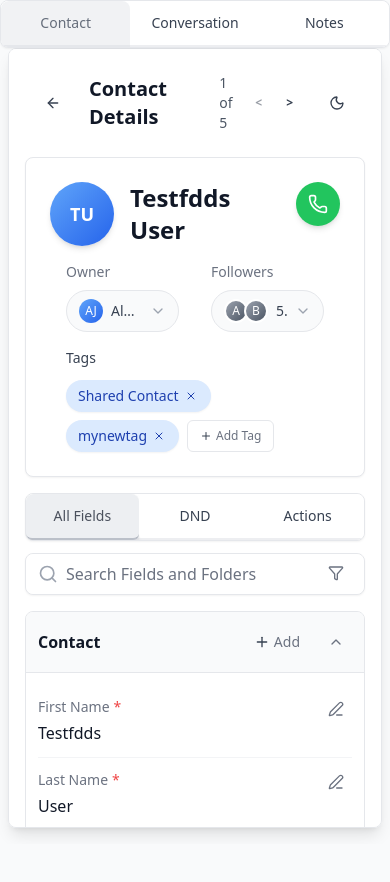
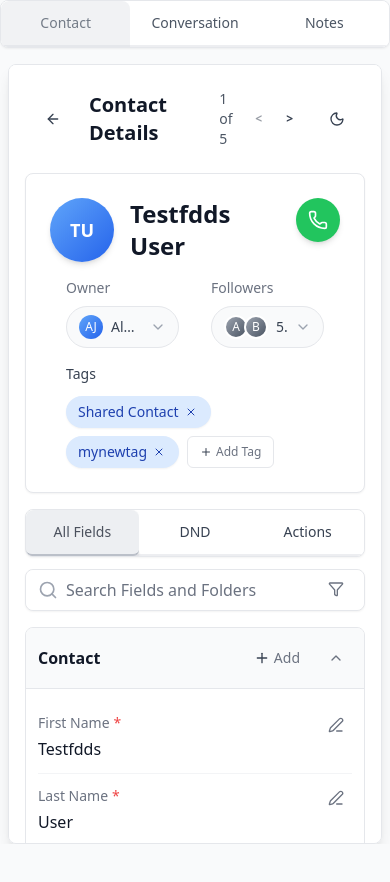
Before and after one commit to Adarsh0007/ghl-assignement, a React (Create React App) app: page / in a window 390 px wide. Shown: the top 882 px of the page. Built offline with nearby package versions, Linux system fonts and the light colour scheme.

Commit message:
UI issue fixed

```diff
--- a/src/components/ContactDetailsWithSidebar.js
+++ b/src/components/ContactDetailsWithSidebar.js
@@ -7,7 +7,6 @@ const Notes = React.lazy(() => import('./Notes.js'));
 
 // Lazy load the generic loading fallback
 const ComponentLoadingFallback = React.lazy(() => import('./globalComponents/ComponentLoadingFallback.js'));
-const CustomButton = React.lazy(() => import('./globalComponents/CustomButton.js'));
 
 // Wrapper component to ensure Conversation is always rendered
 const ConversationWrapper = ({ contactId, contactName, contactData, onToggleNotes, showNotes, isVisible }) => {
@@ -48,24 +47,17 @@ const ContactDetailsWithSidebar = () => {
   }, []);
 
   return (
-    <div className="flex flex-col lg:flex-row h-screen bg-gray-50 dark:bg-gray-900 overflow-hidden">
+    <div className="flex flex-col lg:flex-row h-screen bg-gray-50 dark:bg-gray-900">
       {/* Mobile Navigation Tabs */}
-      <div className="lg:hidden bg-white dark:bg-gray-800 border border-gray-200 dark:border-gray-700 rounded-lg shadow-sm overflow-hidden max-w-2xl mx-auto w-full sticky top-0 z-10 flex-shrink-0">
+      <div className="lg:hidden bg-white dark:bg-gray-800 border border-gray-200 dark:border-gray-700 rounded-lg shadow-sm overflow-hidden max-w-2xl mx-auto w-full sticky top-0 z-50 flex-shrink-0 mb-4">
         <div className="flex">
           <div className="flex-1 relative">
-            <Suspense fallback={
-              <button className="w-full py-3 px-4 font-medium text-sm transition-all duration-300 ease-in-out focus:outline-none relative bg-white dark:bg-gray-800 text-gray-600 dark:text-gray-400 hover:text-gray-800 dark:hover:text-gray-200 hover:bg-gray-100 dark:hover:bg-gray-700 border-b-2 border-transparent">
+            <button
+              onClick={() => handleViewChange('contact')}
+              className="w-full py-3 px-4 font-medium text-sm transition-all duration-300 ease-in-out focus:outline-none relative bg-white dark:bg-gray-800 text-gray-600 dark:text-gray-400 hover:text-gray-800 dark:hover:text-gray-200 hover:bg-gray-100 dark:hover:bg-gray-700 border-b-2 border-transparent"
+            >
               Contact
             </button>
-            }>
-              <CustomButton
-                onClick={() => handleViewChange('contact')}
-                text="Contact"
-                variant="none"
-                size="md"
-                className="w-full py-3 px-4 font-medium text-sm transition-all duration-300 ease-in-out focus:outline-none relative bg-white dark:bg-gray-800 text-gray-600 dark:text-gray-400 hover:text-gray-800 dark:hover:text-gray-200 hover:bg-gray-100 dark:hover:bg-gray-700 border-b-2 border-transparent"
-              />
-            </Suspense>
 
             {/* Active tab indicator - enhanced glow effect */}
             {activeView === 'contact' && (
@@ -74,19 +66,12 @@ const ContactDetailsWithSidebar = () => {
           </div>
 
           <div className="flex-1 relative">
-            <Suspense fallback={
-              <button className="w-full py-3 px-4 font-medium text-sm transition-all duration-300 ease-in-out focus:outline-none relative bg-white dark:bg-gray-800 text-gray-600 dark:text-gray-400 hover:text-gray-800 dark:hover:text-gray-200 hover:bg-gray-100 dark:hover:bg-gray-700 border-b-2 border-transparent">
+            <button
+              onClick={() => handleViewChange('conversation')}
+              className="w-full py-3 px-4 font-medium text-sm transition-all duration-300 ease-in-out focus:outline-none relative bg-white dark:bg-gray-800 text-gray-600 dark:text-gray-400 hover:text-gray-800 dark:hover:text-gray-200 hover:bg-gray-100 dark:hover:bg-gray-700 border-b-2 border-transparent"
+            >
               Conversation
-              </button>
-            }>
-              <CustomButton
-                onClick={() => handleViewChange('conversation')}
-                text="Conversation"
-                variant="none"
-                size="md"
-                className="w-full py-3 px-4 font-medium text-sm transition-all duration-300 ease-in-out focus:outline-none relative bg-white dark:bg-gray-800 text-gray-600 dark:text-gray-400 hover:text-gray-800 dark:hover:text-gray-200 hover:bg-gray-100 dark:hover:bg-gray-700 border-b-2 border-transparent"
-              />
-            </Suspense>
+            </button>
 
             {/* Active tab indicator - enhanced glow effect */}
             {activeView === 'conversation' && (
@@ -95,19 +80,12 @@ const ContactDetailsWithSidebar = () => {
           </div>
 
           <div className="flex-1 relative">
-            <Suspense fallback={
-              <button className="w-full py-3 px-4 font-medium text-sm transition-all duration-300 ease-in-out focus:outline-none relative bg-white dark:bg-gray-800 text-gray-600 dark:text-gray-400 hover:text-gray-800 dark:hover:text-gray-200 hover:bg-gray-100 dark:hover:bg-gray-700 border-b-2 border-transparent">
+            <button
+              onClick={() => handleViewChange('notes')}
+              className="w-full py-3 px-4 font-medium text-sm transition-all duration-300 ease-in-out focus:outline-none relative bg-white dark:bg-gray-800 text-gray-600 dark:text-gray-400 hover:text-gray-800 dark:hover:text-gray-200 hover:bg-gray-100 dark:hover:bg-gray-700 border-b-2 border-transparent"
+            >
               Notes
-              </button>
-            }>
-              <CustomButton
-                onClick={() => handleViewChange('notes')}
-                text="Notes"
-                variant="none"
-                size="md"
-                className="w-full py-3 px-4 font-medium text-sm transition-all duration-300 ease-in-out focus:outline-none relative bg-white dark:bg-gray-800 text-gray-600 dark:text-gray-400 hover:text-gray-800 dark:hover:text-gray-200 hover:bg-gray-100 dark:hover:bg-gray-700 border-b-2 border-transparent"
-              />
-            </Suspense>
+            </button>
 
             {/* Active tab indicator - enhanced glow effect */}
             {activeView === 'notes' && (
--- a/src/index.css
+++ b/src/index.css
@@ -19,12 +19,13 @@
   @media (max-width: 1023px) {
     html, body {
       overflow-x: hidden;
-      overflow-y: hidden; /* Prevent body scroll on mobile too */
+      overflow-y: auto; /* Allow vertical scrolling on mobile for navigation */
     }
 
     #root {
       height: 100vh;
       overflow-x: hidden;
+      overflow-y: auto; /* Allow vertical scrolling on mobile */
     }
   }
 
```
